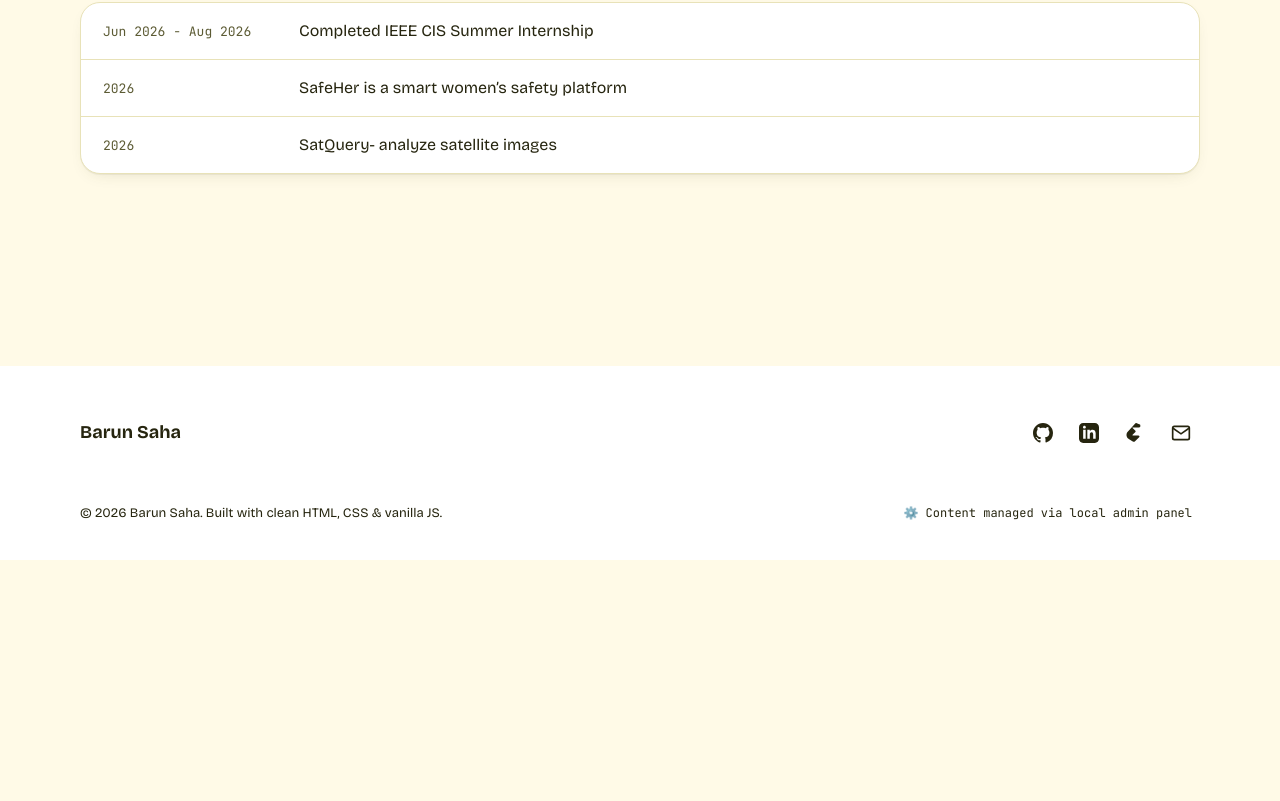
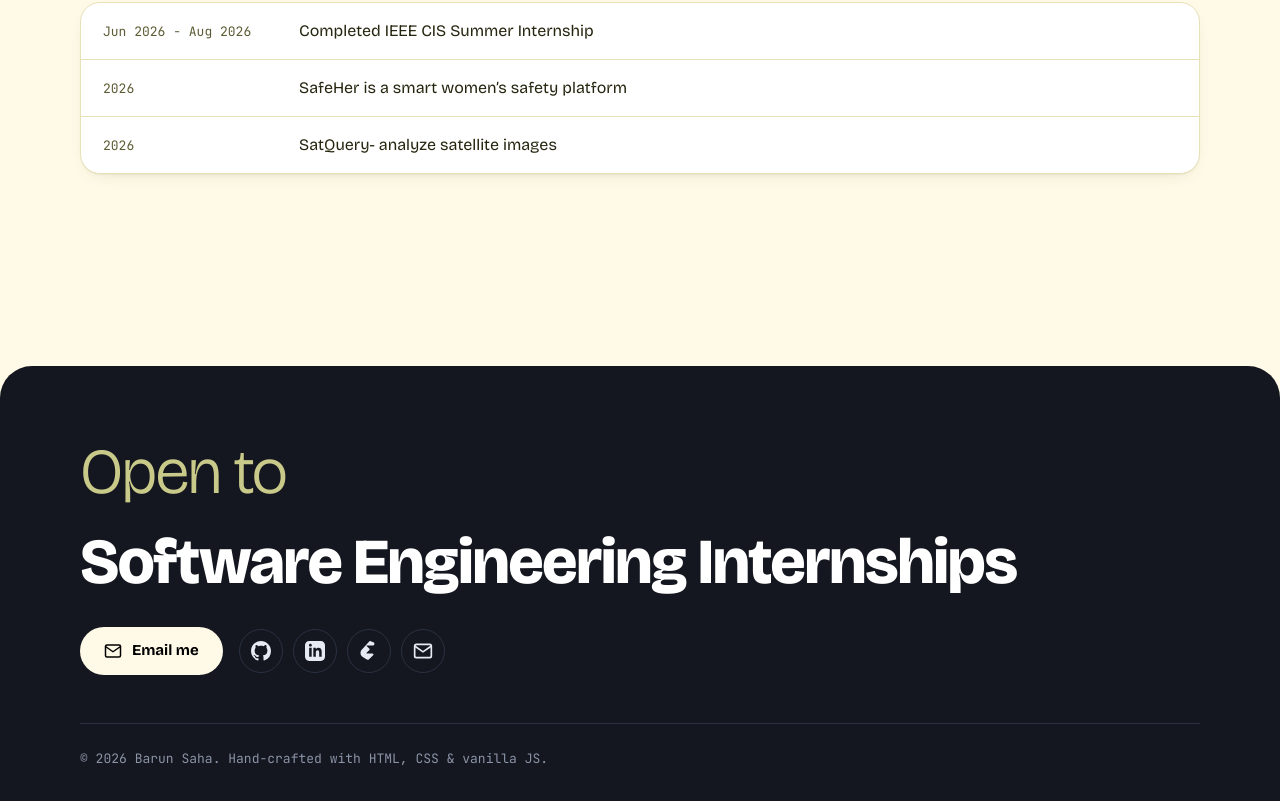
Before and after one commit to barun20saha/barun20saha.github.io, a plain HTML site: page index.html in a window 1280 px wide. Shown: the part 6832-7633 px from the top of the page. Before the commit the page ends 7392 px from the top, so only its background shows below. Drawn offline with Linux system fonts and the light colour scheme.

Commit message:
feat(footer): terminal footer and theme toggle

```diff
--- a/assets/css/style.css
+++ b/assets/css/style.css
@@ -1716,62 +1716,130 @@ button, input, textarea, select {
 }
 
 /* --------------------------------------------------------------------------
-   Contact & Footer
+   Terminal Bookend Footer
    -------------------------------------------------------------------------- */
 .site-footer {
-  border-top: 1px solid var(--border);
-  background-color: var(--surface);
-  padding: 48px 0 32px;
+  background-color: var(--term-bg);
+  color: var(--term-text);
+  border-top-left-radius: var(--r-slab);
+  border-top-right-radius: var(--r-slab);
+  padding: 72px 0 32px;
   margin-top: auto;
-}
-
-.footer-content {
+  position: relative;
+  overflow: hidden;
+}
+
+.footer-container {
   display: flex;
   flex-direction: column;
-  gap: 24px;
-}
-
-.footer-top {
-  display: flex;
-  justify-content: space-between;
-  align-items: center;
+  gap: var(--s-7);
+}
+
+.footer-statement-block {
+  display: flex;
+  flex-direction: column;
+  gap: var(--s-6);
+}
+
+.footer-statement {
+  font-size: clamp(2rem, 1rem + 3.8vw, 4rem);
+  line-height: 1.05;
+  letter-spacing: -0.03em;
+  margin: 0;
+  display: flex;
   flex-wrap: wrap;
-  gap: 20px;
-}
-
-.footer-brand {
-  font-family: var(--font-heading);
-  font-size: 1.125rem;
+  gap: 0.35em;
+  max-width: 24ch;
+}
+
+.footer-statement .phrase-light {
+  font-weight: 300;
+  color: #C9C98A;
+}
+
+.footer-statement .phrase-bold {
+  font-weight: 800;
+  color: #FFFFFF;
+}
+
+.footer-actions {
+  display: flex;
+  align-items: center;
+  gap: var(--s-4);
+  flex-wrap: wrap;
+}
+
+.btn-email-me {
+  display: inline-flex;
+  align-items: center;
+  gap: 10px;
+  height: 48px;
+  padding: 0 24px;
+  background-color: var(--bg);
+  color: #000000;
+  font-family: var(--font-display);
+  font-size: 0.9375rem;
   font-weight: 700;
-  color: var(--ink);
+  border-radius: var(--r-pill);
+  text-decoration: none;
+  transition: all var(--t-fast);
+}
+
+.btn-email-me:hover {
+  background-color: var(--term-prompt);
+  color: #000000;
+  transform: translateY(-1px);
+}
+
+.btn-email-me:active {
+  transform: scale(0.98);
 }
 
 .footer-socials {
   display: flex;
   align-items: center;
-  gap: 8px;
-}
-
-.footer-bottom {
+  gap: 10px;
+}
+
+.footer-social-btn {
+  display: inline-flex;
+  align-items: center;
+  justify-content: center;
+  width: 44px;
+  height: 44px;
+  border-radius: 50%;
+  border: 1px solid var(--term-line);
+  color: var(--term-text);
+  background: transparent;
+  text-decoration: none;
+  transition: all var(--t-fast);
+}
+
+.footer-social-btn svg {
+  width: 20px;
+  height: 20px;
+}
+
+.footer-social-btn:hover {
+  background-color: var(--term-text);
+  border-color: var(--term-text);
+  color: var(--term-bg);
+}
+
+.footer-bottom-row {
+  border-top: 1px solid var(--term-line);
+  padding-top: 24px;
   display: flex;
   justify-content: space-between;
   align-items: center;
   flex-wrap: wrap;
   gap: 12px;
-  padding-top: 24px;
-  border-top: 1px solid var(--border);
+}
+
+.footer-copyright {
+  font-family: var(--font-mono);
   font-size: 0.8125rem;
-  color: var(--muted);
-}
-
-.admin-panel-badge {
-  font-family: var(--font-mono);
-  font-size: 0.75rem;
-  color: var(--muted);
-  background: var(--surface-subtle);
-  padding: 4px 8px;
-  border-radius: var(--radius-sm);
-  border: 1px solid var(--border);
+  color: var(--term-dim);
 }
 
 /* --------------------------------------------------------------------------
@@ -1781,16 +1849,16 @@ button, input, textarea, select {
   text-align: center;
   padding: 60px 24px;
   background: var(--surface);
-  border: 1px solid var(--border);
-  border-radius: var(--radius-lg);
+  border: 1px solid var(--line);
+  border-radius: var(--r-card);
   margin-top: 40px;
 }
 
 .loading-spinner {
   width: 36px;
   height: 36px;
-  border: 3px solid var(--border);
-  border-top-color: var(--accent-teal);
+  border: 3px solid var(--line);
+  border-top-color: var(--signal);
   border-radius: 50%;
   animation: spin 0.8s linear infinite;
   margin: 0 auto 16px;
@@ -1801,70 +1869,14 @@ button, input, textarea, select {
 }
 
 .error-message h3 {
-  font-family: var(--font-heading);
-  color: #DC2626;
+  color: var(--danger);
   margin-bottom: 8px;
 }
 
 .error-message p {
-  color: var(--muted);
+  color: var(--ink-soft);
   font-family: var(--font-mono);
   font-size: 0.875rem;
-}
-
-/* --------------------------------------------------------------------------
-   Responsive Breakpoints
-   -------------------------------------------------------------------------- */
-@media (max-width: 860px) {
-  .about-grid {
-    grid-template-columns: 1fr;
-  }
-}
-
-@media (max-width: 768px) {
-  :root {
-    --header-height: 60px;
-  }
-
-  .nav-links {
-    display: none;
-    position: absolute;
-    top: var(--header-height);
-    left: 0;
-    right: 0;
-    background-color: var(--surface);
-    border-bottom: 1px solid var(--border);
-    flex-direction: column;
-    padding: 16px 24px;
-    gap: 8px;
-    box-shadow: 0 10px 24px rgba(0,0,0,0.08);
-  }
-
-  .nav-links.is-open {
-    display: flex;
-  }
-
-  .nav-toggle {
-    display: block;
-  }
-
-  .hero-action-card {
-    flex-direction: column;
-    align-items: flex-start;
-  }
-
-  .hero-cta-group {
-    width: 100%;
-  }
-
-  .hero-cta-group .btn {
-    flex: 1;
-  }
-
-  .footer-top, .footer-bottom {
-    flex-direction: column;
-    align-items: flex-start;
-  }
 }
 
 /* --------------------------------------------------------------------------
--- a/assets/js/main.js
+++ b/assets/js/main.js
@@ -656,7 +656,7 @@ function renderNews(newsList) {
 }
 
 /**
- * Render Footer
+ * Render Terminal Bookend Footer
  */
 function renderFooter(profile) {
   const nameEl = document.getElementById('footer-name');
@@ -669,12 +669,49 @@ function renderFooter(profile) {
     copyEl.textContent = new Date().getFullYear();
   }
 
+  const statementEl = document.getElementById('footer-statement');
+  if (statementEl && profile?.status) {
+    const raw = profile.status;
+    let lightPart = 'Open to';
+    let boldPart = 'software engineering internships.';
+    if (raw.toLowerCase().startsWith('open to')) {
+      lightPart = 'Open to';
+      boldPart = raw.substring(7).trim();
+    } else {
+      const words = raw.split(' ');
+      if (words.length > 2) {
+        lightPart = words.slice(0, 2).join(' ');
+        boldPart = words.slice(2).join(' ');
+      } else {
+        boldPart = raw;
+        lightPart = '';
+      }
+    }
+    statementEl.innerHTML = `
+      ${lightPart ? `<span class="phrase-light">${escapeHTML(lightPart)}</span>` : ''}
+      <span class="phrase-bold">${escapeHTML(boldPart)}</span>
+    `;
+  }
+
+  const emailBtn = document.getElementById('footer-email-btn');
+  if (emailBtn && profile?.socials) {
+    const emailObj = profile.socials.find(s => s.platform.toLowerCase().includes('mail'));
+    if (emailObj && emailObj.url) {
+      const mailto = emailObj.url.startsWith('mailto:') ? emailObj.url : 'mailto:' + emailObj.url;
+      emailBtn.href = mailto;
+    }
+  }
+
   const socialsContainer = document.getElementById('footer-socials');
   if (socialsContainer && Array.isArray(profile?.socials)) {
     socialsContainer.innerHTML = profile.socials.map(s => {
       const iconSvg = getSocialIconSvg(s.platform);
+      let href = s.url || '';
+      if (s.platform.toLowerCase().includes('mail') && !href.startsWith('mailto:')) {
+        href = 'mailto:' + href;
+      }
       return `
-        <a href="${escapeHTML(s.url)}" target="_blank" rel="noopener noreferrer" class="social-icon-btn" title="${escapeHTML(s.platform)}" aria-label="${escapeHTML(s.platform)}">
+        <a href="${escapeHTML(href)}" target="_blank" rel="noopener noreferrer" class="footer-social-btn" title="${escapeHTML(s.platform)}" aria-label="${escapeHTML(s.platform)} (opens in a new tab)">
           ${iconSvg}
         </a>
       `;
--- a/index.html
+++ b/index.html
@@ -352,21 +352,28 @@
 
   </main>
 
-  <!-- Site Footer -->
+  <!-- Terminal Bookend Footer -->
   <footer class="site-footer">
-    <div class="container footer-content">
-      <div class="footer-top">
-        <div class="footer-brand">
-          <span id="footer-name">Barun Saha</span>
-        </div>
-        <div id="footer-socials" class="footer-socials">
-          <!-- Social links injected via JS -->
+    <div class="container footer-container">
+      <div class="footer-statement-block">
+        <p class="footer-statement" id="footer-statement">
+          <span class="phrase-light">Open to</span>
+          <span class="phrase-bold">software engineering internships.</span>
+        </p>
+        <div class="footer-actions">
+          <a id="footer-email-btn" href="mailto:barun20.saha@gmail.com" class="btn-email-me">
+            <svg width="18" height="18" viewBox="0 0 24 24" fill="none" stroke="currentColor" stroke-width="2" stroke-linecap="round" stroke-linejoin="round"><path d="M4 4h16c1.1 0 2 .9 2 2v12c0 1.1-.9 2-2 2H4c-1.1 0-2-.9-2-2V6c0-1.1.9-2 2-2z"></path><polyline points="22,6 12,13 2,6"></polyline></svg>
+            Email me
+          </a>
+          <div id="footer-socials" class="footer-socials">
+            <!-- Social icon buttons injected via JS -->
+          </div>
         </div>
       </div>
-      <div class="footer-bottom">
-        <div>&copy; <span id="footer-copyright-year">2026</span> Barun Saha. Built with clean HTML, CSS &amp; vanilla JS.</div>
-        <div class="admin-panel-badge" title="Local content manager tool">
-          ⚙️ Content managed via local admin panel
+
+      <div class="footer-bottom-row">
+        <div class="footer-copyright">
+          &copy; <span id="footer-copyright-year">2026</span> <span id="footer-name">Barun Saha</span>. Hand-crafted with HTML, CSS &amp; vanilla JS.
         </div>
       </div>
     </div>
```
